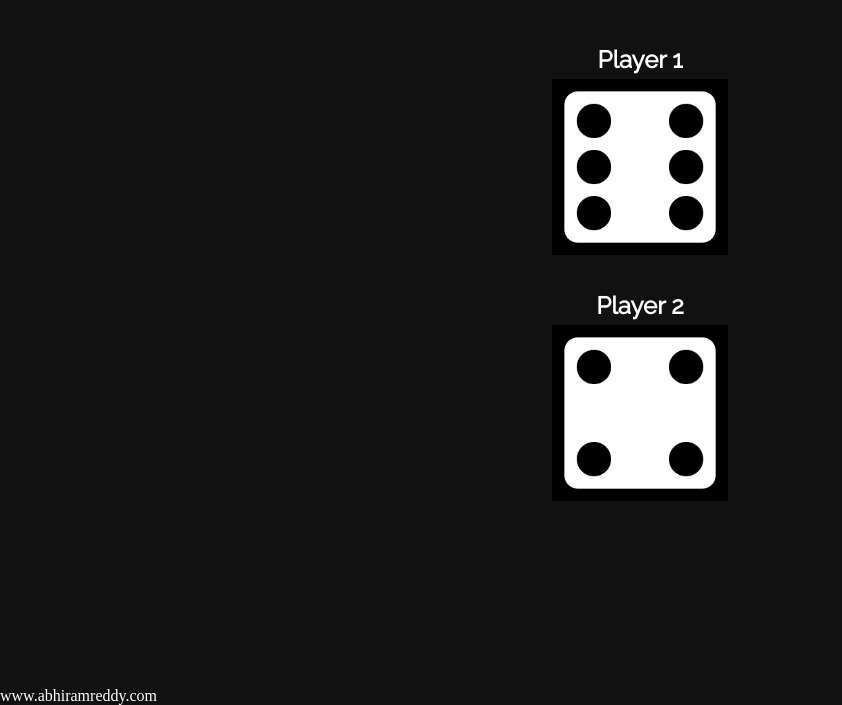
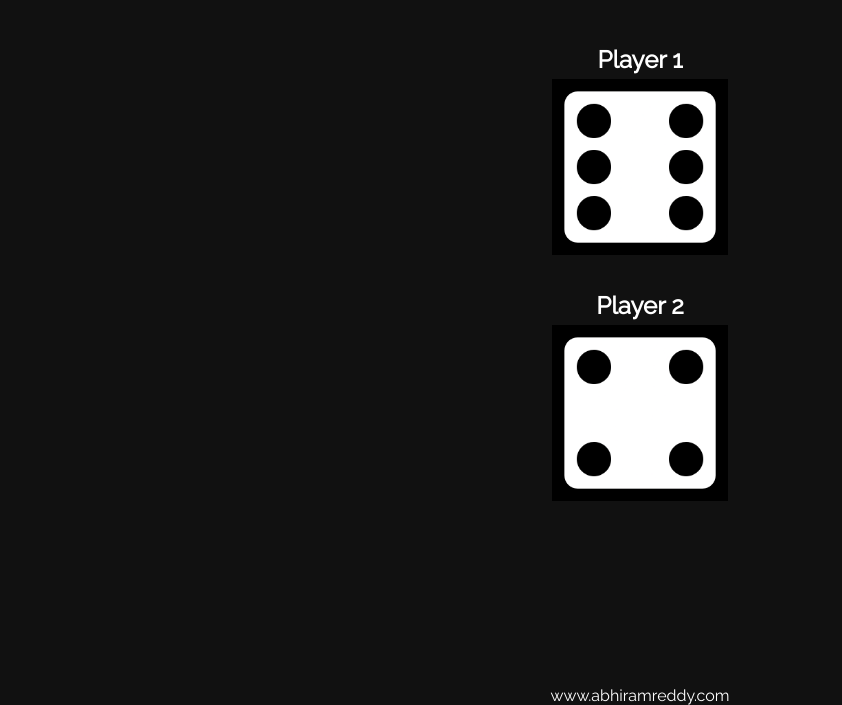
Before and after one commit to CheefColt/dice.github.io, a plain HTML site: page index.html in a window 1280 px wide. Shown: the part 95-800 px from the top of the page, without its empty margins (0-842 px from the left). Drawn offline with Linux system fonts and the light colour scheme.

Commit message:
Changing the footer to something more pleasing.

```diff
--- a/styles.css
+++ b/styles.css
@@ -65,6 +65,8 @@ h1{
 .footer{
 
     margin-top: auto;
+    text-align: center;
+    font-family: 'Raleway';
 }
 
 @media (min-width: 360px) {
```
